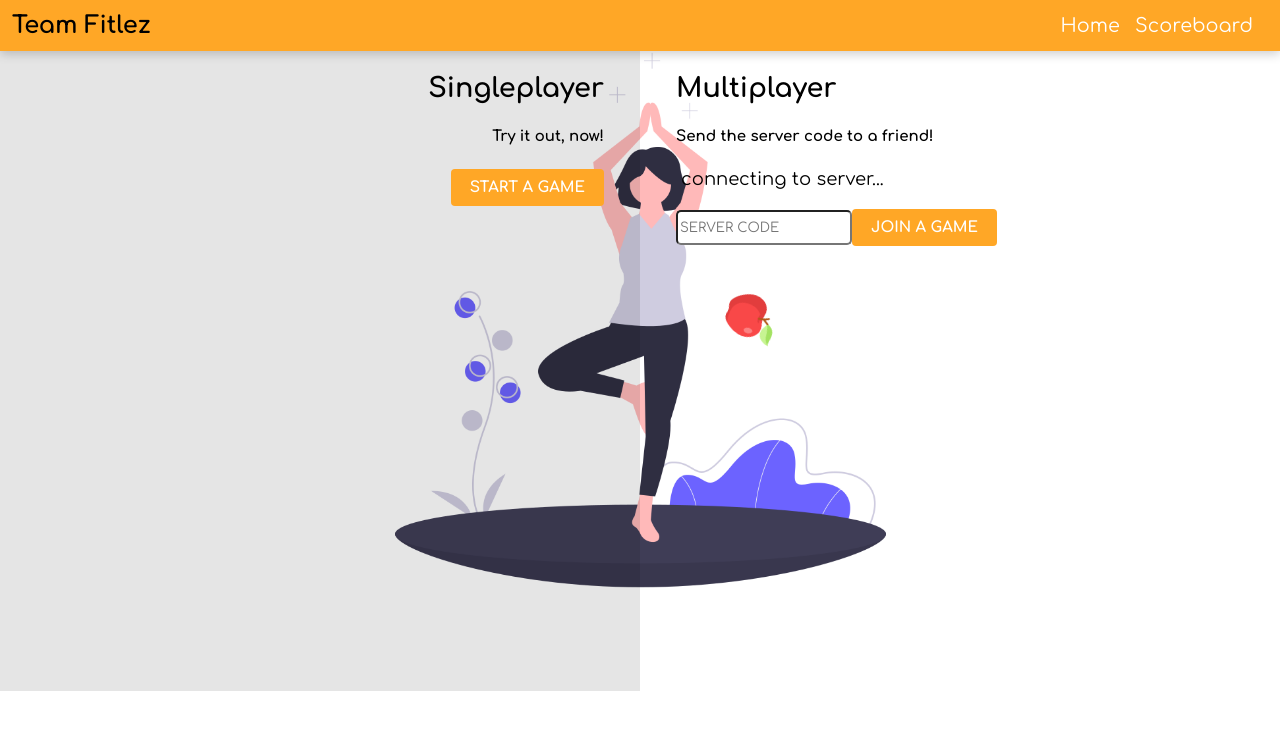
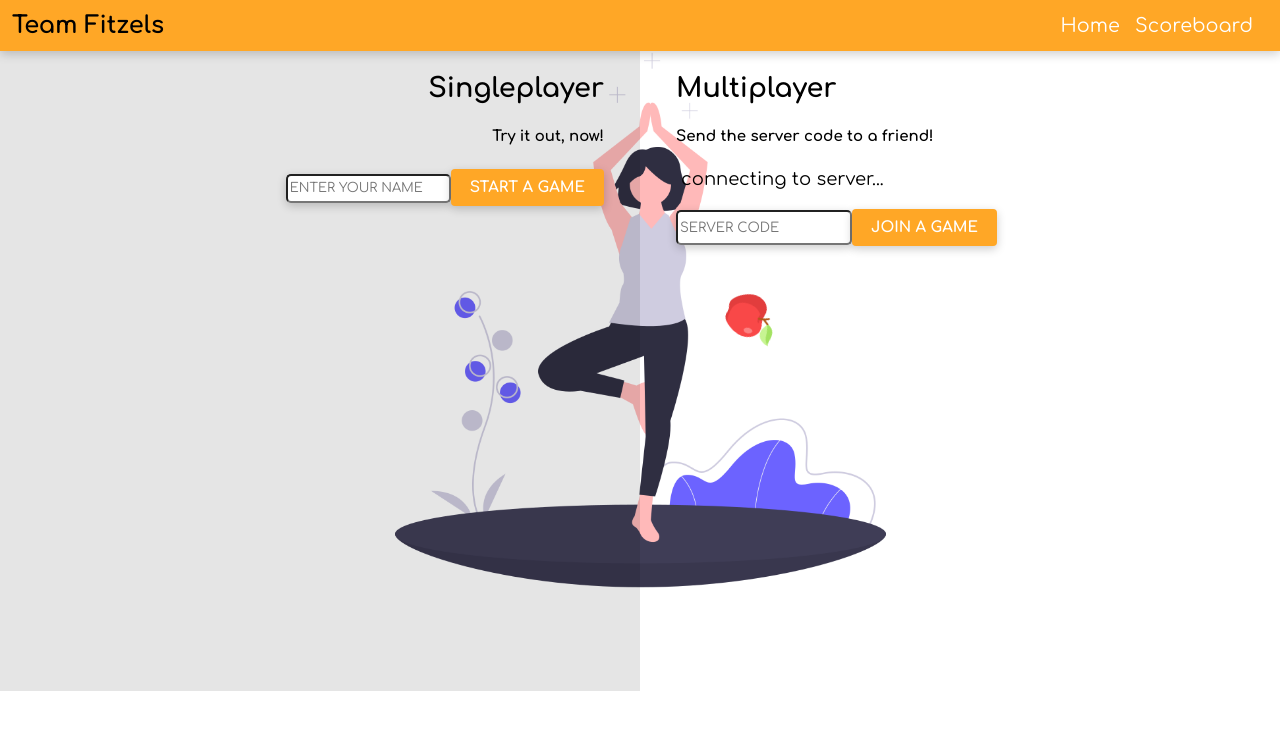
Before and after one commit to sutedalm/trashgame, a React (Create React App) app: page / in a window 1280 px wide. Shown: the top 730 px of the page. Built offline with nearby package versions, Linux system fonts and the light colour scheme; no server answers; what handsfree would draw is missing.

Commit message:
Add username input field

```diff
--- a/src/MainPage/MainPage.css
+++ b/src/MainPage/MainPage.css
@@ -16,6 +16,15 @@
     height: 100%;
 }
 
+.leftBodyNameInput {
+    /* height: 100%; */
+    border-radius: 5px;
+    font-size: 13px;
+    height: 1.8em;
+    box-shadow: 0 3px 10px rgb(0 0 0 / 0.2);
+    border-radius: 5px;
+}
+
 .leftBody {
     background-color: rgba(0, 0, 0, 0.1);
     width: 49%;
@@ -26,6 +35,7 @@
 }
 
 .button {
+    box-shadow: 0 3px 10px rgb(0 0 0 / 0.2);
     background-color: #ffa726;
     font-size: medium;
     font-weight: bolder;
--- a/src/MainPage/MainPage.js
+++ b/src/MainPage/MainPage.js
@@ -26,6 +26,11 @@ function MainPage({ serverId, setServerId }) {
                 <div className="leftBody">
                     <h2 className="leftBodyHeader">Singleplayer</h2>
                     <h5 className="leftBodySubHeader">Try it out, now!</h5>
+                    <input
+                        className="leftBodyNameInput"
+                        type="text"
+                        placeholder="ENTER YOUR NAME"
+                    ></input>
                     <Link to="/game" className="button">
                         <span>START A GAME</span>
                     </Link>
--- a/src/components/Header/Header.js
+++ b/src/components/Header/Header.js
@@ -4,7 +4,7 @@ import { Link } from "react-router-dom";
 function Header() {
     return (
         <div className="headerContainer">
-            <span className="headerTeamName">Team Fitlez</span>
+            <span className="headerTeamName">Team Fitzels</span>
             <div className="headerNav">
                 <Link to="/" className="headerHome">
                     <span>Home</span>
--- a/src/components/JoinGameForm/JoinGameForm.scss
+++ b/src/components/JoinGameForm/JoinGameForm.scss
@@ -3,5 +3,6 @@
     input {
         height: 100%;
         border-radius: 5px;
+        box-shadow: 0 3px 10px rgb(0 0 0 / 0.2);
     }
 }
```
